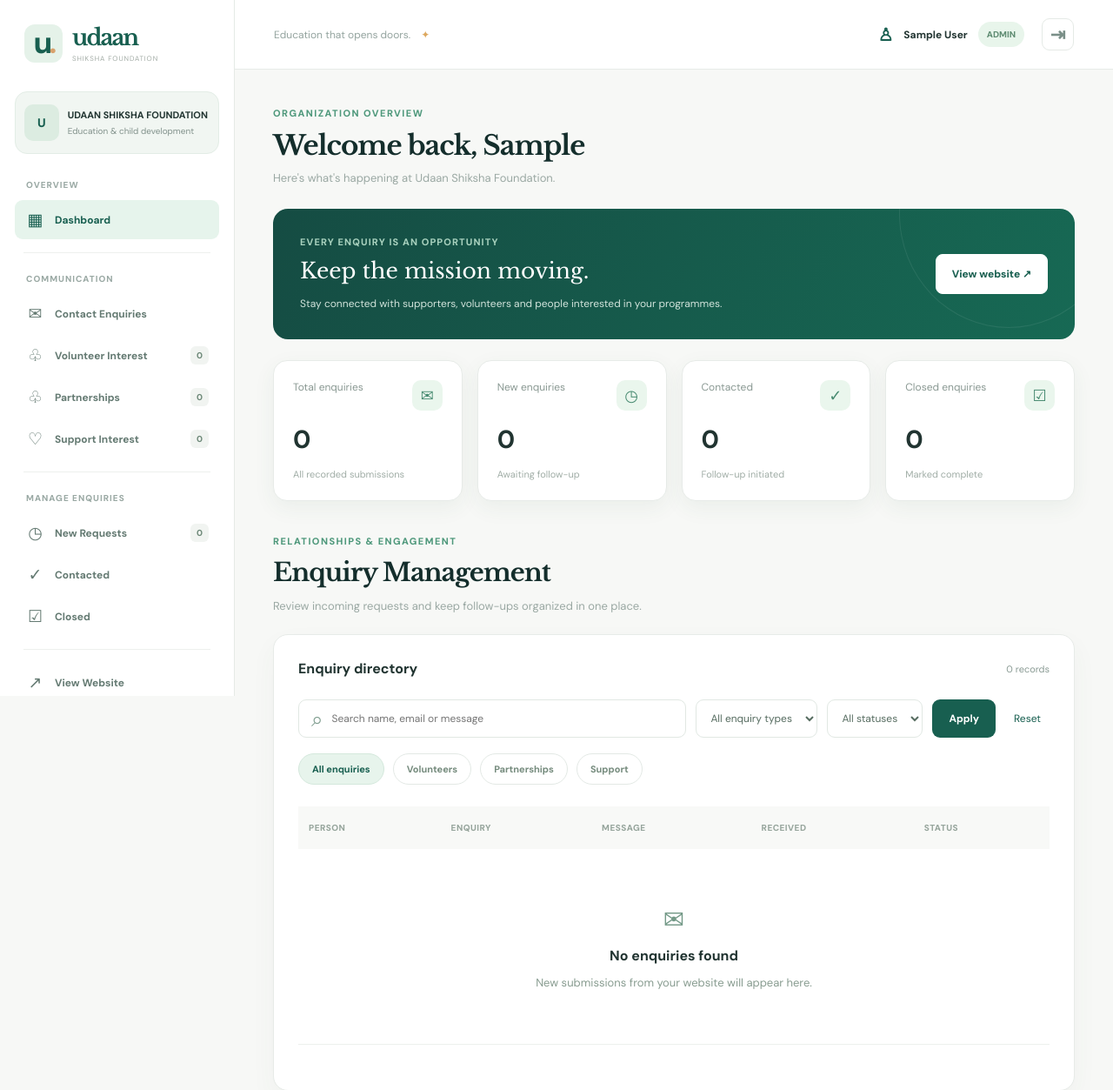
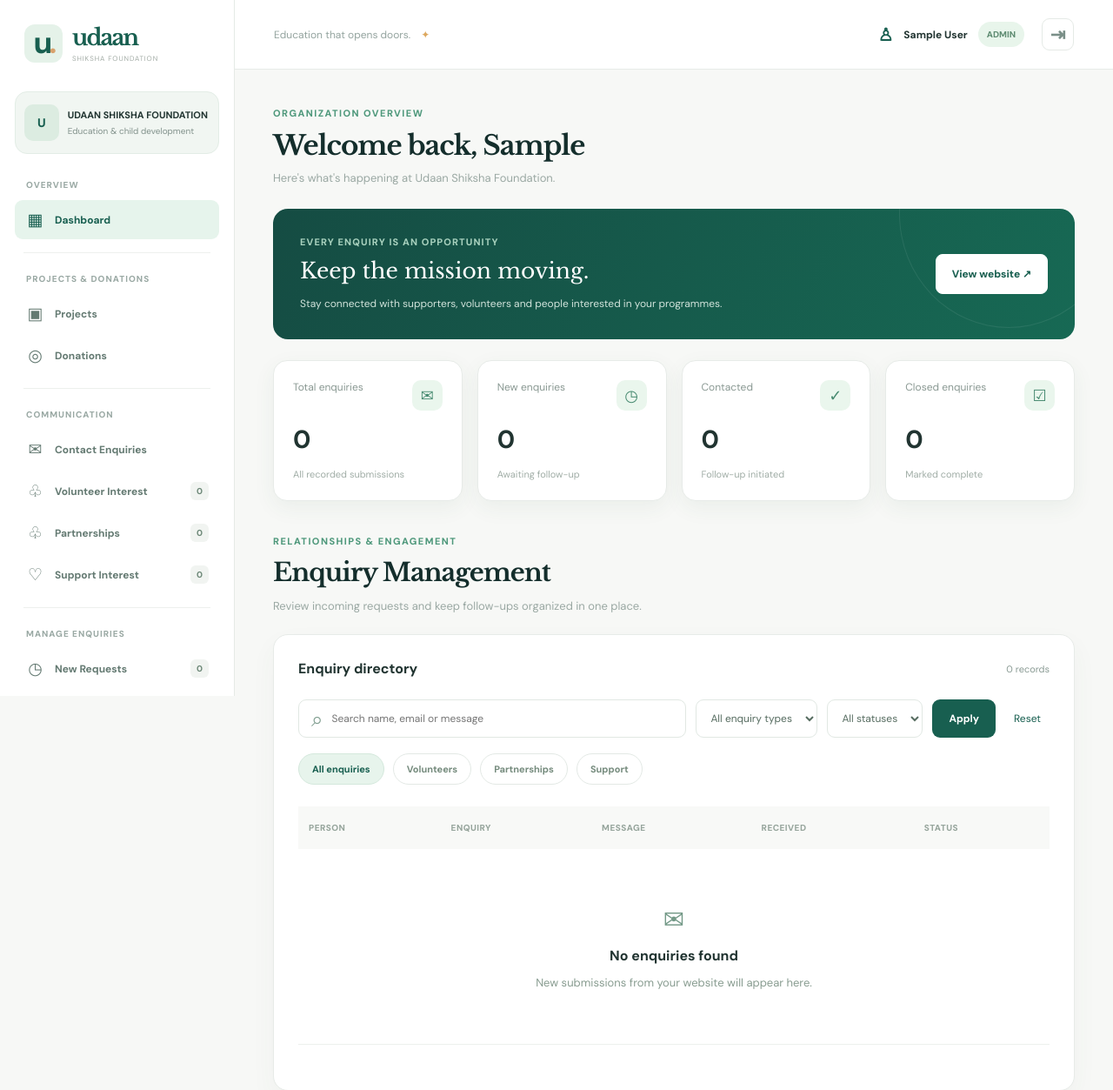
Before and after one commit to Parvesh93/udaan-shiksha-foundation, a Laravel app: page /admin in a window 1280 px wide. Shown: the top 1253 px of the page at 87% size. Run offline with Laravel 12, Linux system fonts and the light colour scheme; the visitor is signed in with stand-in values (Sample User, id 1); data that the repository does not hold is empty.

Commit message:
feat(admin): add project and donation navigation

```diff
--- a/resources/views/admin/dashboard.blade.php
+++ b/resources/views/admin/dashboard.blade.php
@@ -16,7 +16,10 @@
  <div class="nav-label">OVERVIEW</div>
  <nav class="sidebar-nav" aria-label="Administration">
   <a class="nav-item {{ !request()->filled('type') && !request()->filled('status') ? 'active' : '' }}" href="{{route('admin.dashboard')}}"><span class="nav-icon">▦</span> Dashboard</a>
-  <div class="nav-divider"></div><div class="nav-label in-nav">COMMUNICATION</div>
+  <div class="nav-divider"></div><div class="nav-label in-nav">PROJECTS &amp; DONATIONS</div>
+ <a class="nav-item {{ request()->routeIs('admin.projects.*')?'active':'' }}" href="{{route('admin.projects.index')}}"><span class="nav-icon">▣</span> Projects</a>
+ <a class="nav-item {{ request()->routeIs('admin.donations.*')?'active':'' }}" href="{{route('admin.donations.index')}}"><span class="nav-icon">◎</span> Donations</a>
+ <div class="nav-divider"></div><div class="nav-label in-nav">COMMUNICATION</div>
   <a class="nav-item {{ request('type')==='contact'?'active':'' }}" href="{{route('admin.dashboard',['type'=>'contact'])}}"><span class="nav-icon">✉</span> Contact Enquiries</a>
   <a class="nav-item {{ request('type')==='volunteer'?'active':'' }}" href="{{route('admin.dashboard',['type'=>'volunteer'])}}"><span class="nav-icon">♧</span> Volunteer Interest <span class="nav-count">{{$volunteerCount}}</span></a>
   <a class="nav-item {{ request('type')==='partnership'?'active':'' }}" href="{{route('admin.dashboard',['type'=>'partnership'])}}"><span class="nav-icon">♧</span> Partnerships <span class="nav-count">{{$partnerCount}}</span></a>
```
